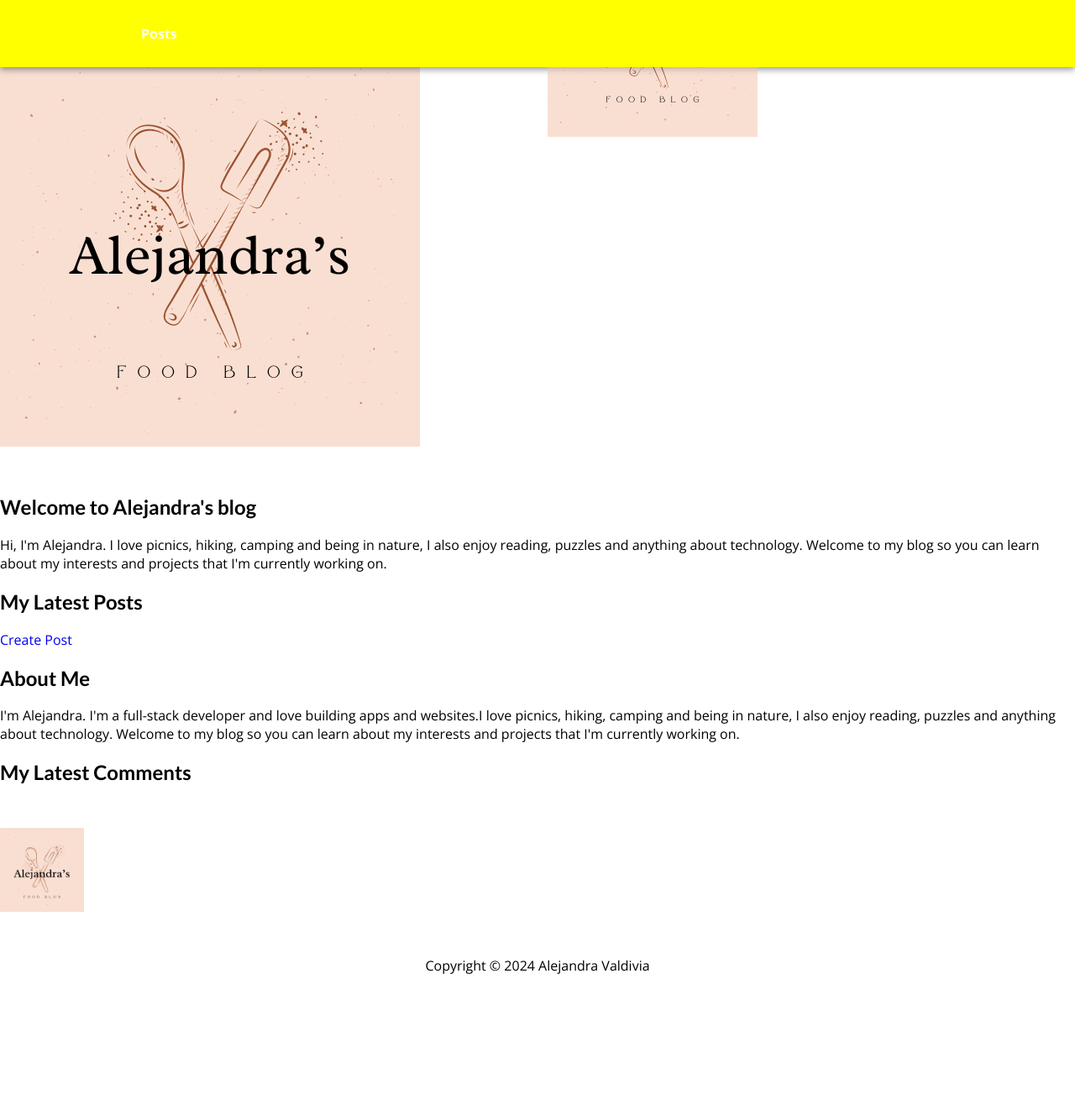
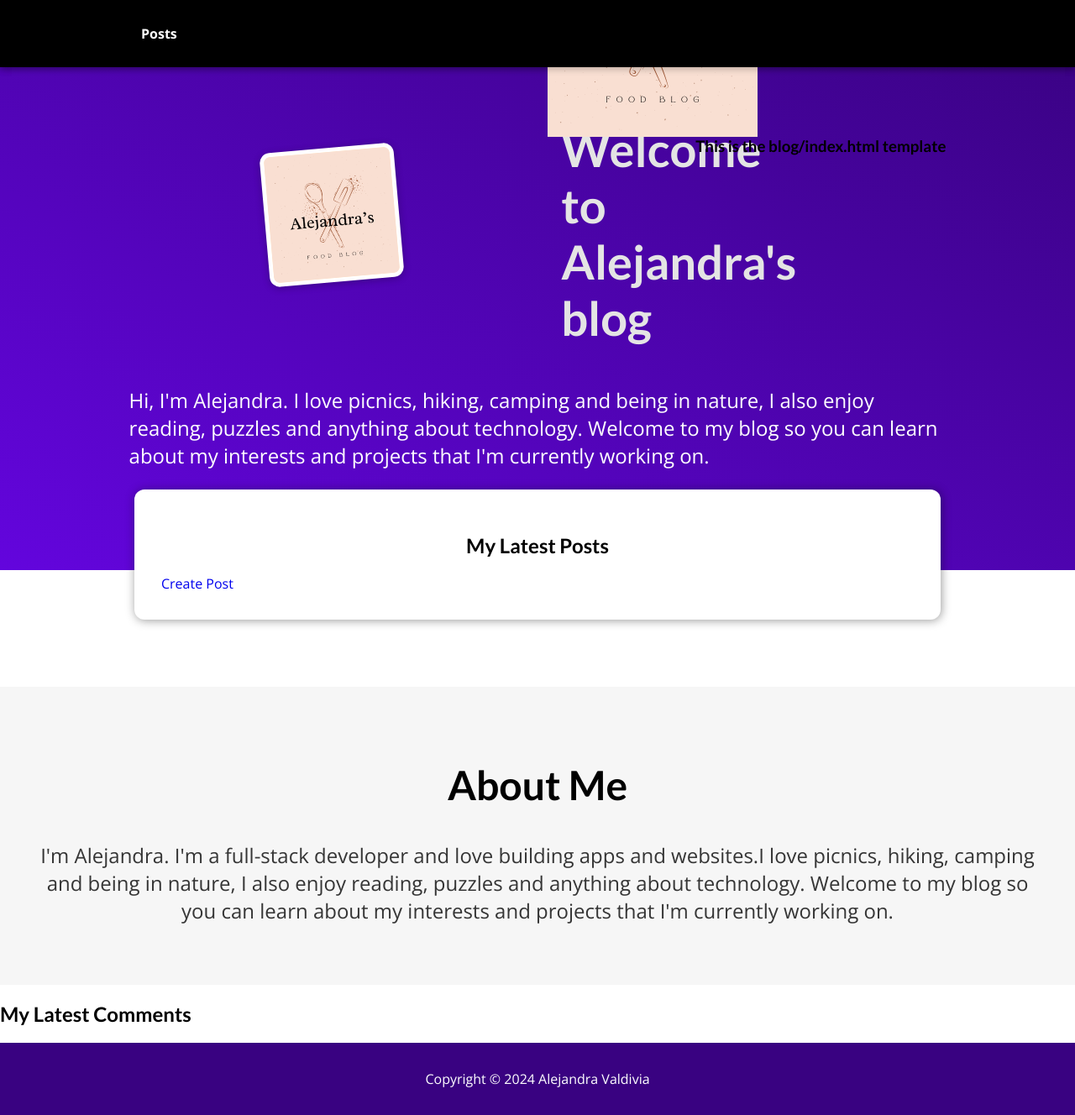
Before and after one commit to AlejandraValdivia/alejandras-blog, a Django app: page / in a window 1280 px wide. Shown: the whole page at 84% size. Before the commit the page ends 1160 px from the top, so only its background shows below. Run offline with Django 5.2, Linux system fonts and the light colour scheme; data that the repository does not hold is empty; some libraries are stand-ins or nearby versions.

Commit message:
feat:add footer and homepage styling

```diff
--- a/blog/static/css/homepage.css
+++ b/blog/static/css/homepage.css
@@ -61,7 +61,7 @@
 #about {
   text-align: center;
   padding: 3rem;
-  background-color: #e48900;
+  background-color: #f6f6f6;
   margin-top: 5rem;
 }
 
--- a/blog/templates/home.html
+++ b/blog/templates/blog/index.html
@@ -14,7 +14,6 @@
 <body>
   <header id="main-navigation">
     <h1><a href="{% url 'homepage' %}">Alejandra's Blog</a></h1>
-
       <a href="{% url 'homepage' %}">
         <img class="logo"
           src="images/alejandras-food-blog-beige.png"
@@ -32,6 +31,7 @@
   <header>
     <img id="logo" src="{% static 'images/alejandras-food-blog-beige.png' %}" alt="my-logo" />
   <h2>Welcome to Alejandra's blog</h2>
+  <h3>This is the blog/index.html template</h3>
   </header>
   <p id="about-me">
     Hi, I'm Alejandra. I love picnics, hiking, camping and being in nature, I also enjoy reading,
--- a/blog/views.py
+++ b/blog/views.py
@@ -10,7 +10,7 @@
 
 class HomepageView(ListView):
     model = Post
-    template_name = 'home.html'
+    template_name = 'blog/index.html'
     ordering = ['-date']
     context_object_name = 'latest_posts'
 
@@ -50,7 +50,7 @@
 
 def homepage(request):
     latest_posts = Post.objects.all().order_by('-date')[:3]
-    return render(request, 'home.html', {'latest_posts': latest_posts})
+    return render(request, 'blog/index.html', {'latest_posts': latest_posts})
 
 
 def posts(request):
--- a/blog/static/css/base.css
+++ b/static/app.css
@@ -44,7 +44,7 @@
   position: absolute;
   top: 0;
   left: 0;
-  background-color: yellow;
+  background-color: black;
   box-shadow: 0 2px 8px rgba(0, 0, 0, 0.25);
 }
 
@@ -75,3 +75,36 @@
   border-radius: 5px;
   text-decoration: none;
 }
+
+#form-actions a:hover {
+  background-color: #390281;
+}
+
+#footer {
+  background-color: #390281;
+  color: white;
+  display: flex;
+  flex-direction: column;
+  justify-content: space-evenly;
+  align-items: center;
+  padding: 2rem;
+}
+
+#footer h2 {
+  margin: 0;
+  font-size: 1.5rem;
+  color: white;
+}
+#footer a {
+  color: white;
+}
+
+#footer a:hover,
+#footer a:active {
+  color: #cf79f1;
+}
+
+#footer p {
+  margin: 0;
+  color: white;
+}
--- a/blog/templates/base.html
+++ b/templates/base.html
@@ -18,7 +18,8 @@
       crossorigin="anonymous"
     ></script>
     <script src="semantic/dist/semantic.min.js"></script>
-    <link rel="stylesheet" href="{% static 'css/base.css' %}" />
+    <link rel="stylesheet" href="{% static 'app.css' %}" />
+    {% block css_files %}{% endblock %}
     <link
       rel="shortcut icon"
       type="image/png"
@@ -32,17 +33,19 @@
     {% endblock %}
 
     {% block content %}
+
     <main>
       <h2>Welcome to my blog</h2>
       <p>This is where I will post my thoughts</p>
       {% endblock %}
 
-      {% block footer %}
-      <footer id="main-footer">
-        <img style="width: 100px" src="{% static 'images/alejandras-food-blog-beige.png' %}" alt="my-logo" />
-        <a class="footer-link" href="https://github.com/AlejandraValdivia" target="_blank"><p style="text-align: center">Copyright &copy; 2024 Alejandra Valdivia</p></a>
-      </footer>
-      {% endblock %}
+    {% block footer %}
+     <footer id="footer">
+        <div class="container">
+        <a class="footer-link" href="https://github.com/AlejandraValdivia" target="_blank"><p>Copyright &copy; 2024 Alejandra Valdivia</p></a>
+        </div>
+     </footer>
+    {% endblock %}
     </main>
   </body>
 </html>
```
